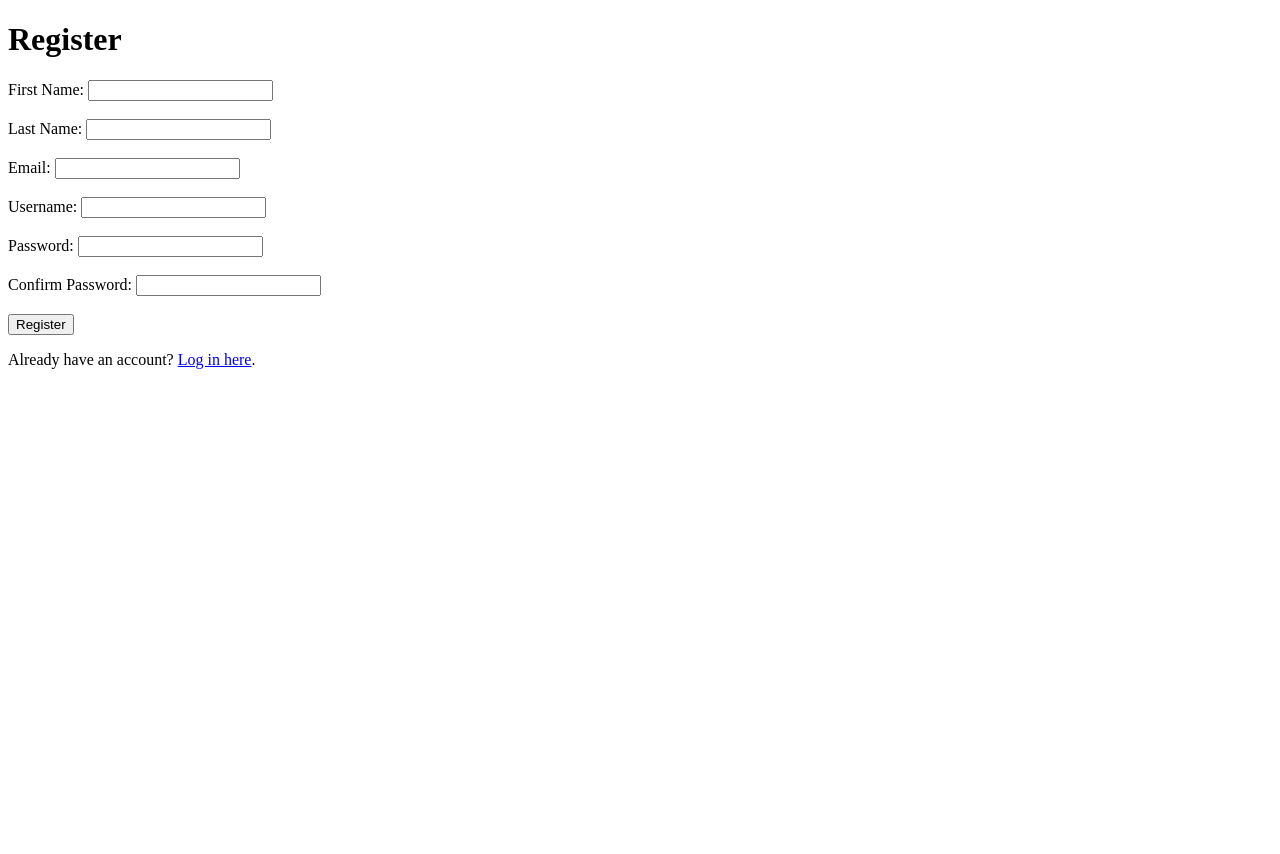
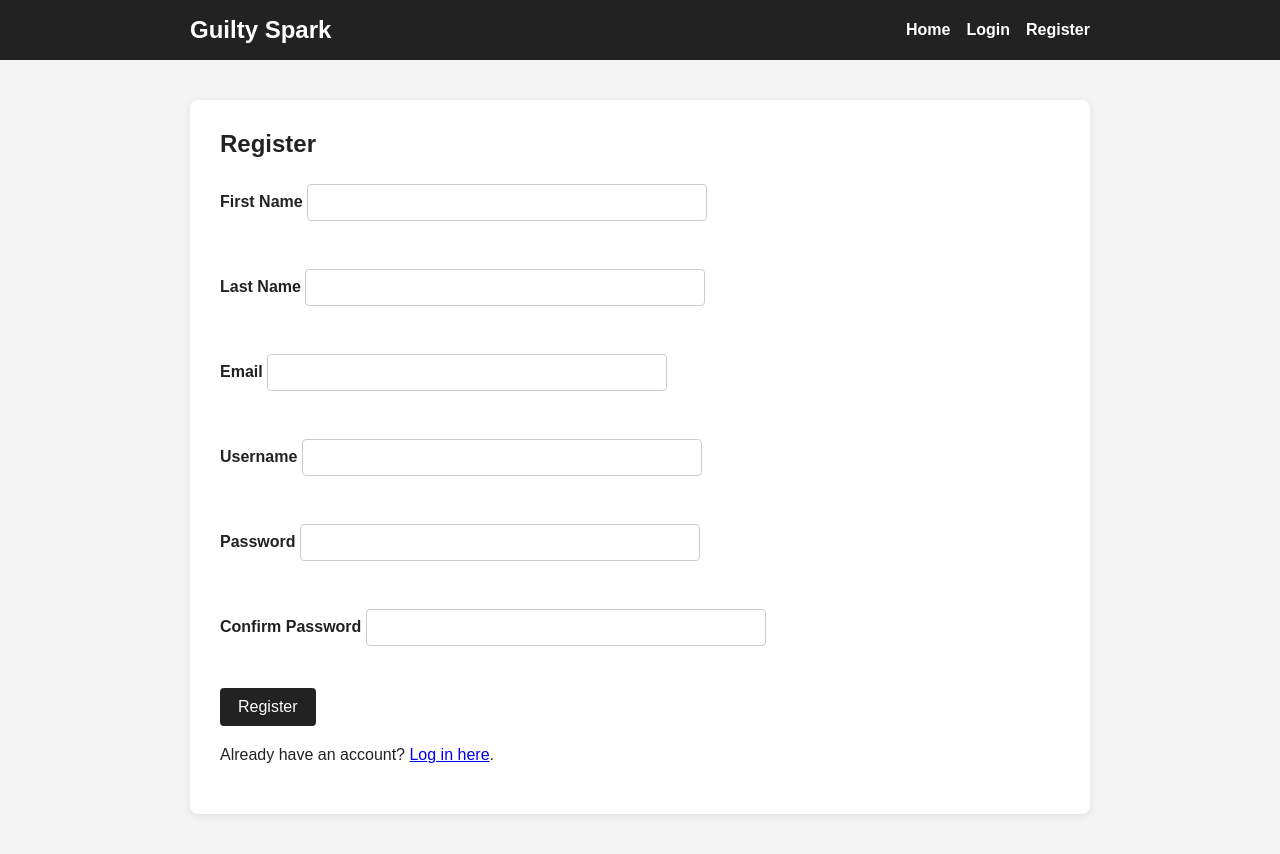
Before and after one commit to tmc39/IT490-Project-Repo, a PHP site: page /frontend/register.php in a window 1280 px wide. Before the commit the page ends 369 px from the top, so only its background shows below. Run offline with PHP 8.4, Linux system fonts and the light colour scheme.

Commit message:
Modified the landing page and added CSS across web pages

```diff
--- a/frontend/register.php
+++ b/frontend/register.php
@@ -98,10 +98,37 @@ if ($_SERVER["REQUEST_METHOD"] === "POST") {
     <meta charset="UTF-8">
     <meta name="viewport" content="width=device-width, initial-scale=1.0">
     <title>Register</title>
+
+    <!-- Shared site CSS -->
+    <link rel="stylesheet" href="/public/css/style.css">
+
+    <!-- Register validation script -->
     <script src="js/register.js" defer></script>
 </head>
 <body>
-    <h1>Register</h1>
+
+<header class="site-header">
+    <div class="container">
+        <h1 class="site-title"><a href="/index.php">Guilty Spark</a></h1>
+
+        <nav class="site-nav">
+            <a href="/index.php">Home</a>
+
+            <?php if (!empty($_SESSION["loggedIn"])): ?>
+                <a href="/frontend/home.php">Dashboard</a>
+                <a href="/frontend/logout.php">Logout</a>
+            <?php else: ?>
+                <a href="/frontend/login.php">Login</a>
+                <a href="/frontend/register.php">Register</a>
+            <?php endif; ?>
+        </nav>
+    </div>
+</header>
+
+<main class="container">
+    <section class="card">
+        <h2>Register</h2>
+
         <!-- Display any messages (errors or success) to the user -->
         <?php if (!empty($message)): ?>
             <p><?php echo htmlspecialchars($message); ?></p>
@@ -110,43 +137,41 @@ if ($_SERVER["REQUEST_METHOD"] === "POST") {
         <!-- Show the registration form only if registration was not successful -->
         <?php if (!$success): ?>
             <form method="POST" action="register.php" id="registerForm" onsubmit="return validateRegisterForm()">
-
-        <!-- For better accessibility, we can wrap inputs in labels -->
-            <label>First Name:
+                <label for="firstname">First Name
                     <input type="text" id="firstname" name="firstname" required>
                 </label>
                 <br><br>
-            <label>Last Name:
+                <label for="lastname">Last Name
                     <input type="text" id="lastname" name="lastname" required>
                 </label>
                 <br><br>
-            <label>Email:
+                <label for="email">Email
                     <input type="email" id="email" name="email" required>
                 </label>
                 <br><br>
-            <label>Username:
+                <label for="username">Username
                     <input type="text" id="username" name="username" required>
                 </label>
                 <br><br>
-            <label>Password:
+                <label for="password">Password
                     <input type="password" id="password" name="password" required>
                 </label>
                 <br><br>
-            <label>Confirm Password:
+                <label for="confirmPassword">Confirm Password
                     <input type="password" id="confirmPassword" name="confirmPassword" required>
                 </label>
                 <br><br>
-
                 <input type="submit" value="Register">
             </form>
 
-        <!-- Link to login page for users who already have an account -->
             <p>Already have an account? <a href="login.php">Log in here</a>.</p>
 
-    <!-- If registration was successful, we hide the form and show a success message with a link to login -->
         <?php else: ?>
             <p>Registration successful! You can now <a href="login.php">log in</a>.</p>
         <?php endif; ?>
 
+    </section>
+</main>
+
 </body>
 </html>
--- a/public/css/style.css
+++ b/public/css/style.css
@@ -0,0 +1,177 @@
+/*
+-------------------------
+General page styling
+-------------------------
+*/
+body {
+    margin: 0;
+    font-family: Arial, Helvetica, sans-serif;
+    background-color: #f4f4f4;
+    color: #222;
+}
+
+/*
+-------------------------
+Shared layout container
+-------------------------
+*/
+.container {
+    width: 90%;
+    max-width: 900px;
+    margin: 0 auto;
+}
+
+/*
+-------------------------
+Header and navigation
+-------------------------
+*/
+.site-header {
+    background-color: #222;
+    color: white;
+    padding: 16px 0;
+}
+
+.site-header .container {
+    display: flex;
+    justify-content: space-between;
+    align-items: center;
+    gap: 20px;
+    flex-wrap: wrap;
+}
+
+.site-title {
+    margin: 0;
+    font-size: 1.5rem;
+}
+
+/*
+-------------------------
+Site title link styling
+-------------------------
+*/
+.site-title a {
+    color: white;
+    text-decoration: none;
+}
+
+.site-title a:visited {
+    color: white;
+}
+
+.site-title a:hover {
+    text-decoration: none;
+    opacity: 0.9;
+}
+
+.site-nav {
+    display: flex;
+    flex-wrap: wrap;
+    gap: 16px;
+}
+
+.site-nav a {
+    color: white;
+    text-decoration: none;
+    font-weight: bold;
+}
+
+.site-nav a:hover {
+    text-decoration: underline;
+}
+
+/*
+-------------------------
+Main content area
+-------------------------
+*/
+main.container {
+    padding: 40px 0;
+}
+
+/*
+-------------------------
+Card and content box
+-------------------------
+*/
+.card {
+    background-color: white;
+    padding: 30px;
+    border-radius: 8px;
+    box-shadow: 0 2px 8px rgba(0, 0, 0, 0.08);
+}
+
+.card h2 {
+    margin-top: 0;
+}
+
+/*
+-------------------------
+Forms
+-------------------------
+*/
+form {
+    margin-top: 20px;
+}
+
+label {
+    display: block;
+    font-weight: bold;
+    margin-bottom: 6px;
+}
+
+input[type="text"],
+input[type="email"],
+input[type="password"] {
+    width: 100%;
+    max-width: 400px;
+    padding: 10px;
+    margin-top: 6px;
+    border: 1px solid #ccc;
+    border-radius: 4px;
+    box-sizing: border-box;
+}
+
+/*
+-------------------------
+Buttons and links
+-------------------------
+*/
+input[type="submit"],
+.btn {
+    display: inline-block;
+    background-color: #222;
+    color: white;
+    padding: 10px 18px;
+    border: none;
+    border-radius: 4px;
+    text-decoration: none;
+    cursor: pointer;
+    font-size: 1rem;
+}
+
+input[type="submit"]:hover,
+.btn:hover {
+    background-color: #444;
+}
+
+.btn-secondary {
+    background-color: #666;
+}
+
+.btn-secondary:hover {
+    background-color: #888;
+}
+
+/*
+-------------------------
+Utility spacing
+-------------------------
+*/
+.button-row {
+    margin-top: 20px;
+}
+
+p {
+    line-height: 1.6;
+}
```
Also changed, not shown: frontend/home.php (+34 -5 lines), frontend/login.php (+44 -11 lines), index.php (+45 -0 lines). Lines whose indentation alone changed are shown as unchanged.
